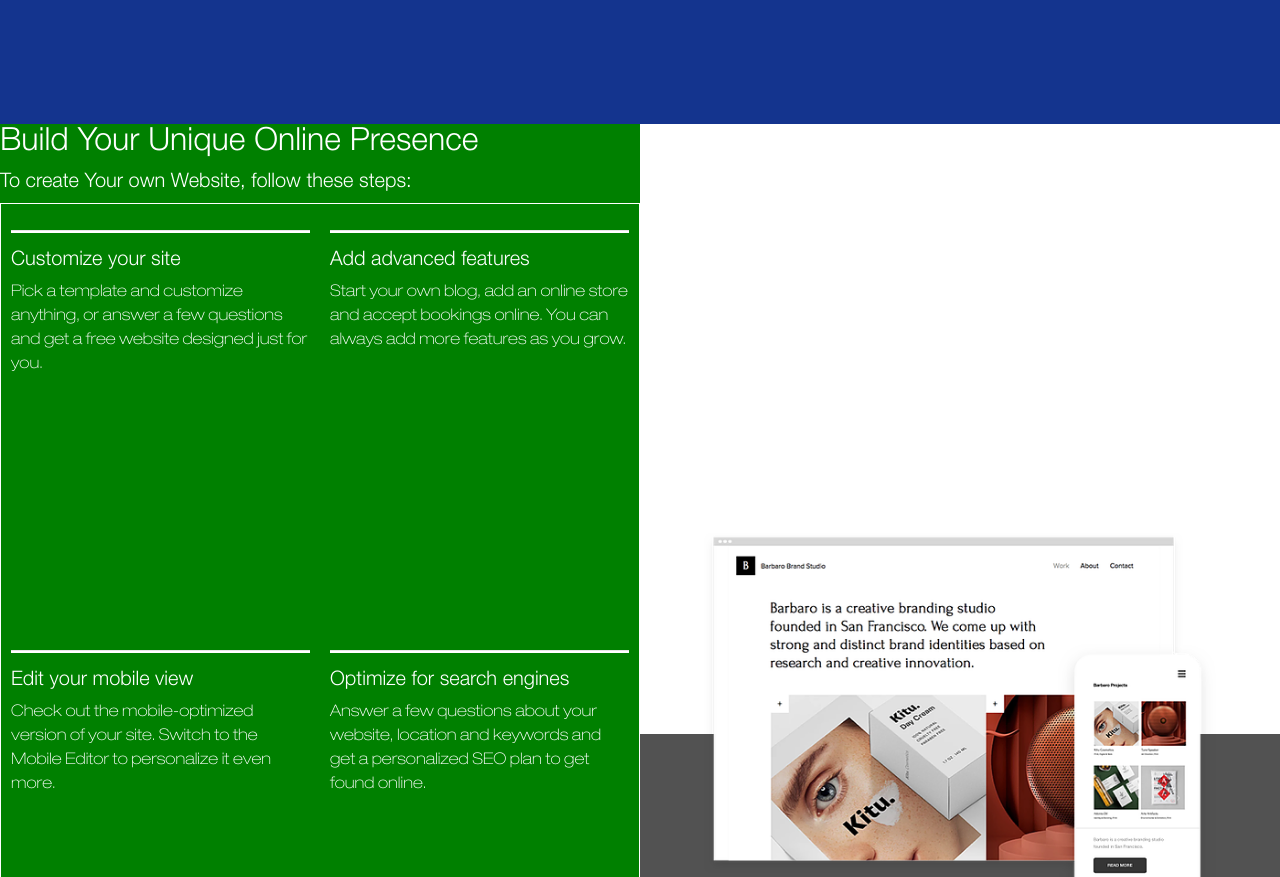
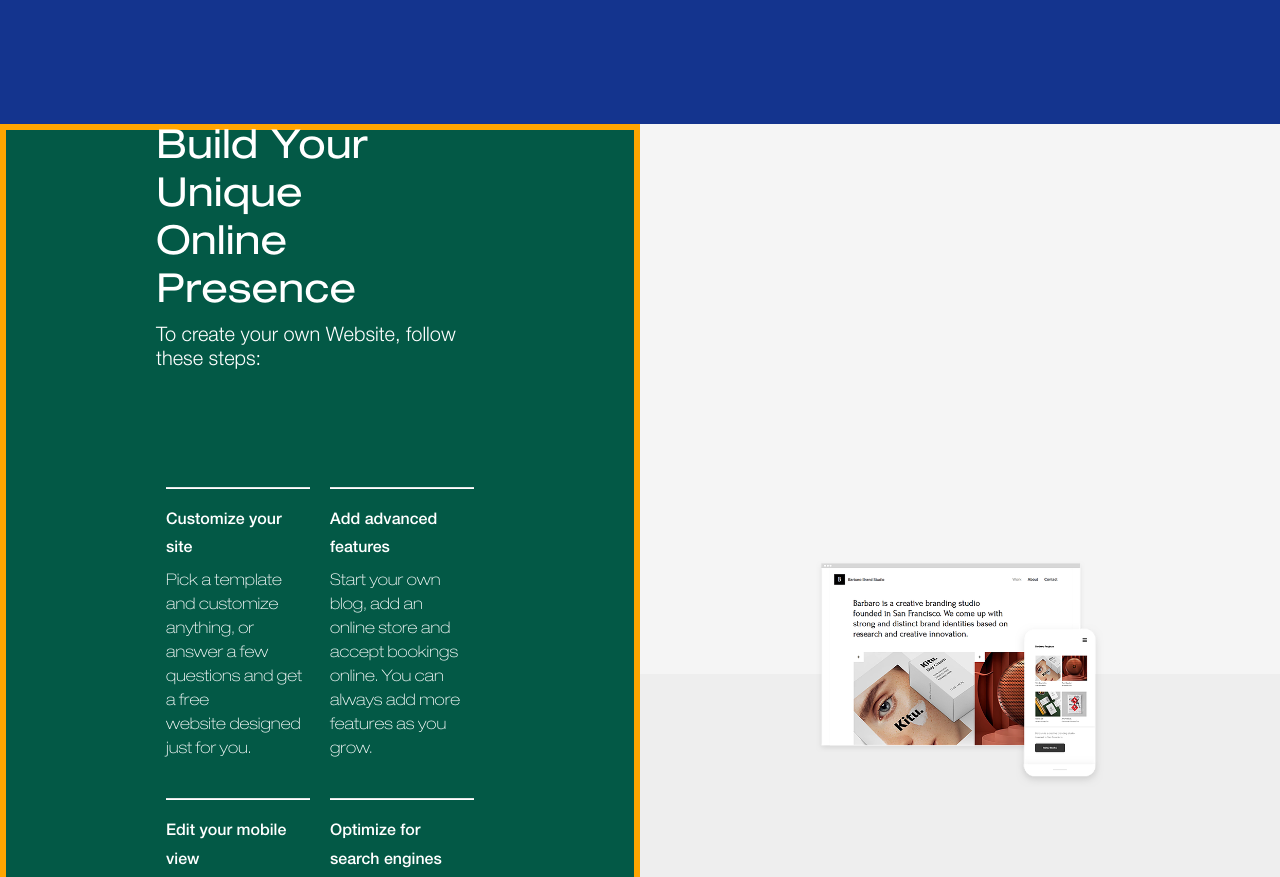
Before and after one commit to cheatdaycamp/Wix_Website, a plain HTML site: page index.html in a window 1280 px wide. Shown: the part 1580-2457 px from the top of the page. Drawn offline with nearby package versions, Linux system fonts and the light colour scheme.

Commit message:
Section 3 updates

```diff
--- a/css/styles.css
+++ b/css/styles.css
@@ -228,8 +228,8 @@ section div a:HOVER {
 }
 
 .section-3 {
-    height: 1220px;
-    background-color: green;
+    height: 1100px;
+    background-color: #035946;
 }
 
 .section-4 {
@@ -271,25 +271,41 @@ section div a:HOVER {
     justify-content: center;
 }
 
+.section-3-left {
+    display: flex;
+    padding: 150px;
+    /*justify-content: space-around!important;*/
+    border: 6px solid orange;
+}
+
+.section-3-left h1 {
+    font-weight: 600;
+}
+
+.section-3-left-wrapper div h5, .section-3-left div h5 b {
+    font-weight: 600;
+    font-size: 1.5rem;
+}
+
 .section-3-left-wrapper {
     display: flex;
     flex-wrap: wrap;
-    border: 1px solid white;
-    flex: 1;
+    margin: 5rem 0
 }
 
 .section-3-left-wrapper div {
     padding: 10px;
     width: 50%;
+    height: min-content;
 }
 
 section hr {
     background-color: white;
-    height: 2px;
+    height: 1px;
 }
 
 .section-3-right img {
-    width: 80%;
+    width: 45%;
     height: auto;
 }
 
@@ -297,7 +313,7 @@ section hr {
     height: 100%;
     flex: 1;
     background: rgb(255, 255, 255);
-    background: linear-gradient(180deg, rgba(255, 255, 255, 1) 50%, rgba(82, 82, 82, 1) 50%);
+    background: linear-gradient(180deg, #f5f5f5 50%, #eeeeee 50%);
 }
 
 main>section>.section-4-left {
--- a/index.html
+++ b/index.html
@@ -111,45 +111,48 @@
 
         <section class='section-3'>
             <div class="section-3-left">
-                <h2>Build Your Unique Online Presence</h2>
-                <h5>To create Your own Website, follow these steps:
+                <h1>Build Your Unique<br> Online Presence</h1>
+                <h5>To create your own Website, follow these steps:
                 </h5>
                 <div class="section-3-left-wrapper">
                     <div>
                         <hr>
-                        <h5>Customize your site</h5>
+                        <h5><strong>Customize your site</strong></h5>
                         <p>
-                            Pick a template and customize anything, or answer a few questions and get a free website
+                            Pick a template and customize<br> anything,
+                            or answer a few <br>questions and get a free<br> website
                             designed just for you.
                         </p>
                     </div>
                     <div>
                         <hr>
-                        <h5>Add advanced features</h5>
+                        <h5><strong>Add advanced features</strong></h5>
                         <p>
-                            Start your own blog, add an online store and accept bookings online. You can always add more
+                            Start your own blog, add an <br>online store and accept bookings <br>online. You can always
+                            add more<br>
                             features as you grow.
                         </p>
                     </div>
                     <div>
                         <hr>
-                        <h5>Edit your mobile view</h5>
+                        <h5><strong>Edit your mobile view</strong></h5>
                         <p>
-                            Check out the mobile-optimized version of your site. Switch to the Mobile Editor to
+                            Check out the mobile-<br>optimized version of your site.<br> Switch to the Mobile Editor
+                            to<br>
                             personalize it even more.
                         </p>
                     </div>
                     <div>
                         <hr>
-                        <h5>Optimize for search engines</h5>
+                        <h5><strong>Optimize for search engines</strong></h5>
                         <p>
-                            Answer a few questions about your website, location and keywords and get a personalized SEO
+                            Answer a few questions about<br> your website, location and<br> keywords and get a
+                            personalized<br> SEO
                             plan to get found online.
                         </p>
                     </div>
-
-                    <a href="">Start Now →</a>
                 </div>
+                <a href=""><u>Start Now</u> →</a>
 
             </div>
             <div class="section-3-right">
```
